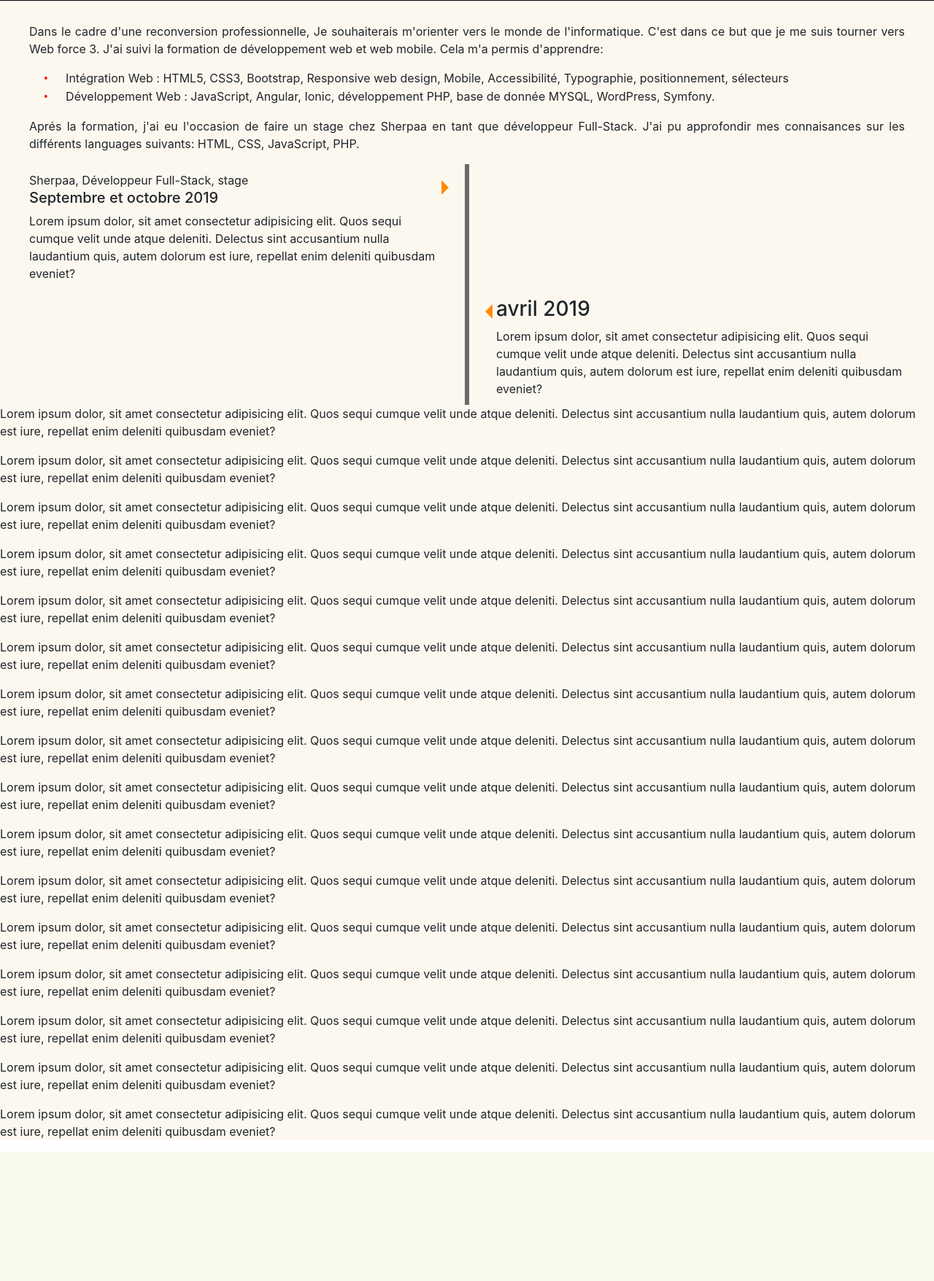
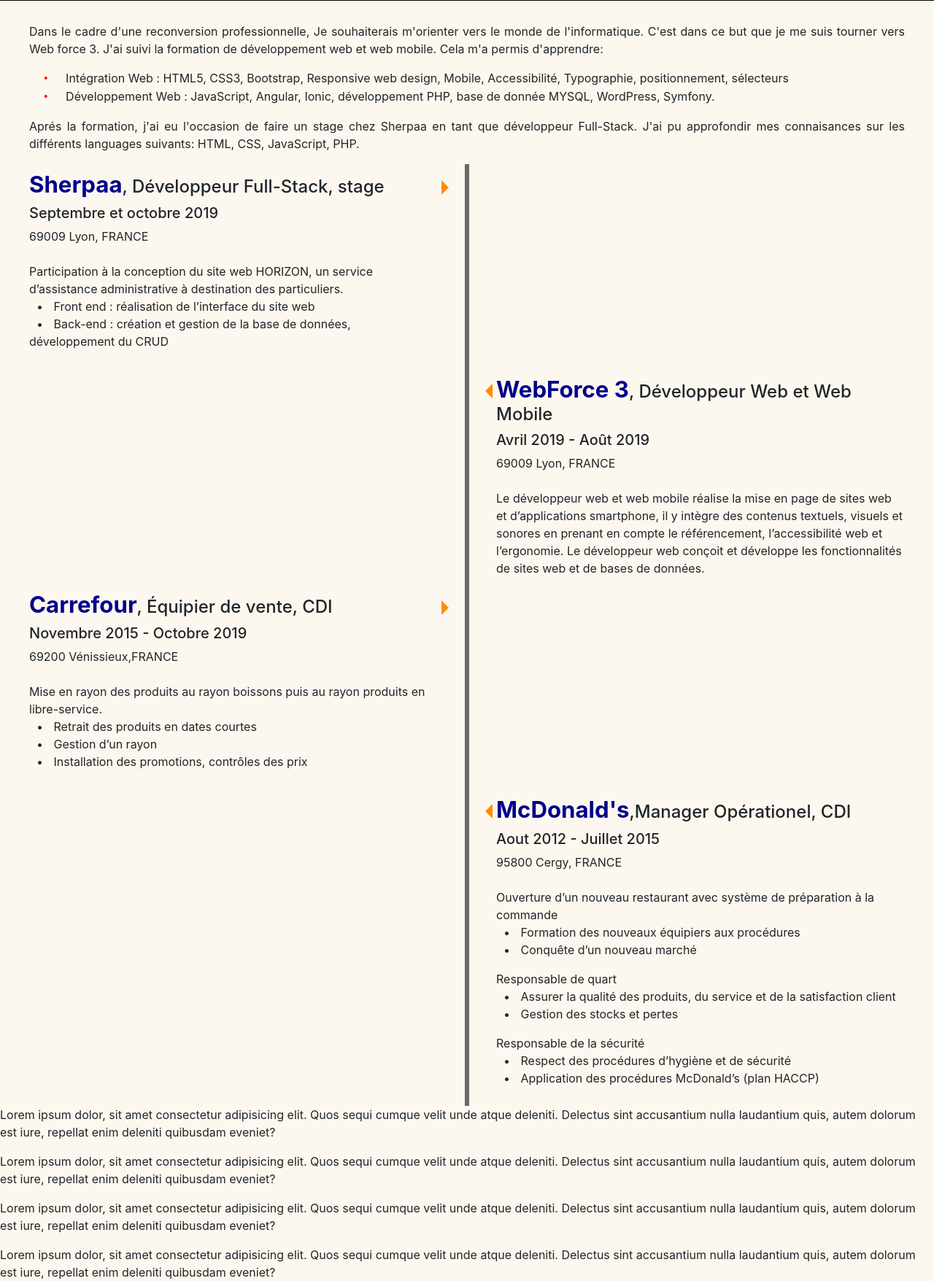
Before and after one commit to Anandh21/Projet-personnel-V2, a PHP site: page / in a window 1280 px wide. Shown: the part 539-2295 px from the top of the page at 73% size. Before the commit the page ends 2118 px from the top, so only its background shows below. Run offline with PHP 8.4, Linux system fonts and the light colour scheme; some libraries are stand-ins or nearby versions.

Commit message:
timeline
intégration de l'experience

```diff
--- a/index.php
+++ b/index.php
@@ -92,11 +92,21 @@
                 <div class="ancre">
                     <div class="bloc left is-left">
                         <div class="content">
-                            <p class="titre1"><span> Sherpaa</span>, Développeur Full-Stack, stage</p>
+                            <h4><span class=" NomEntreprise"> Sherpaa</span>, Développeur Full-Stack, stage</h4>
                             <h5>Septembre et octobre 2019</h5>
-                            <p>Lorem ipsum dolor, sit amet consectetur adipisicing elit.
-                                Quos sequi cumque velit unde atque deleniti. Delectus sint accusantium nulla laudantium
-                                quis, autem dolorum est iure, repellat enim deleniti quibusdam eveniet?
+                            <p>
+                                69009 Lyon, FRANCE <br><br>
+                                Participation à la conception du site web HORIZON, un service d’assistance administrative à destination des particuliers.
+                                <ul>
+                                    <li>
+                                        Front end : réalisation de l’interface du site web
+                                    </li>
+                                    <li>
+                                        Back-end : création et gestion de la base de données, développement du CRUD
+                                    </li>
+                                </ul>
+
+
                             </p>
                         </div>
                     </div>
@@ -104,32 +114,84 @@
                 <div class="ancre">
                     <div class="bloc right is-right">
                         <div class="content">
-                            <h3>avril 2019</h3>
-                            <p>Lorem ipsum dolor, sit amet consectetur adipisicing elit.
-                                Quos sequi cumque velit unde atque deleniti. Delectus sint accusantium nulla laudantium
-                                quis, autem dolorum est iure, repellat enim deleniti quibusdam eveniet?
+                            <h4><Span class="NomEntreprise">WebForce 3</Span>, Développeur Web et Web Mobile</h4>
+                            <h5>Avril 2019 - Août 2019</h5>
+                            <p>69009 Lyon, FRANCE
+                                <br><br>
+
+                                Le développeur web et web mobile réalise la mise en page de sites web et d’applications smartphone,
+                                il y intègre des contenus textuels, visuels et sonores en prenant en compte le référencement, l’accessibilité web et l’ergonomie.
+                                Le développeur web conçoit et développe les fonctionnalités de sites web et de bases de données.
                             </p>
+
                         </div>
                     </div>
                 </div>
-
+                <div class="ancre">
                     <div class="bloc left is-left">
                         <div class="content">
-                        <h3>avril 2019</h3>
-                        <p>Lorem ipsum dolor, sit amet consectetur adipisicing elit.
-                            Quos sequi cumque velit unde atque deleniti. Delectus sint accusantium nulla laudantium
-                            quis, autem dolorum est iure, repellat enim deleniti quibusdam eveniet?
+                            <h4> <span class="NomEntreprise"> Carrefour</span>, Équipier de vente, CDI </h4>
+                            <h5>Novembre 2015 - Octobre 2019</h5>
+
+                            <p>
+                                69200 Vénissieux,FRANCE
+                                <br><br>
+                                Mise en rayon des produits au rayon boissons puis au rayon produits en libre-service.
+                            <ul>
+                                <li>
+                                    Retrait des produits en dates courtes
+                                </li>
+                                <li>
+                                    Gestion d’un rayon
+                                </li>
+                                <li>
+                                    Installation des promotions, contrôles des prix
+                                </li>
+                            </ul>
                             </p>
                         </div>
                     </div>
 
+                </div>
+                <div class="ancre">
                     <div class="bloc right is-right">
                         <div class="content">
-                            <h3>avril 2019</h3>
-                            <p>Lorem ipsum dolor, sit amet consectetur adipisicing elit.
-                                Quos sequi cumque velit unde atque deleniti. Delectus sint accusantium nulla laudantium
-                                quis, autem dolorum est iure, repellat enim deleniti quibusdam eveniet?
+                            <h4><Span class="NomEntreprise">McDonald's</Span>,Manager Opérationel, CDI</h4>
+                            <h5>Aout 2012 - Juillet 2015</h5>
+                            <p>
+                                95800 Cergy, FRANCE
+                                <br><br>
+                                Ouverture d’un nouveau restaurant avec système de préparation à la commande
+                                <ul>
+                                <li>
+                                	Formation des nouveaux équipiers aux procédures
+                                </li>
+                                <li>
+                                	Conquête d’un nouveau marché
+                                </li>
+                                </ul>
+                                Responsable de quart
+                                <ul>
+                                <li>
+                                Assurer la qualité des produits, du service et de la satisfaction client
+                                </li>
+                                <li>
+                                Gestion des stocks et pertes
+                                </li>
+                            </ul>
+                                Responsable de la sécurité
+                                <ul>
+                                    <li>
+                                    Respect des procédures d’hygiène et de sécurité
+                                    </li>
+                                    <li>
+                                    Application des procédures McDonald’s (plan HACCP)
+                                    </li>
+                                </ul>
                             </p>
+
+                        </div>
+
                     </div>
                 </div>
 
--- a/script/scripts.js
+++ b/script/scripts.js
@@ -16,7 +16,7 @@ $(function() {
             $(this).css('background-image', 'url(' + images[i] + ')');
         }).fadeIn(200);
         i++;
-        if(i == images.length){
+        if(i === images.length){
             i = 0;
         }
     },5000);
```
Lines whose indentation alone changed are shown as unchanged.
